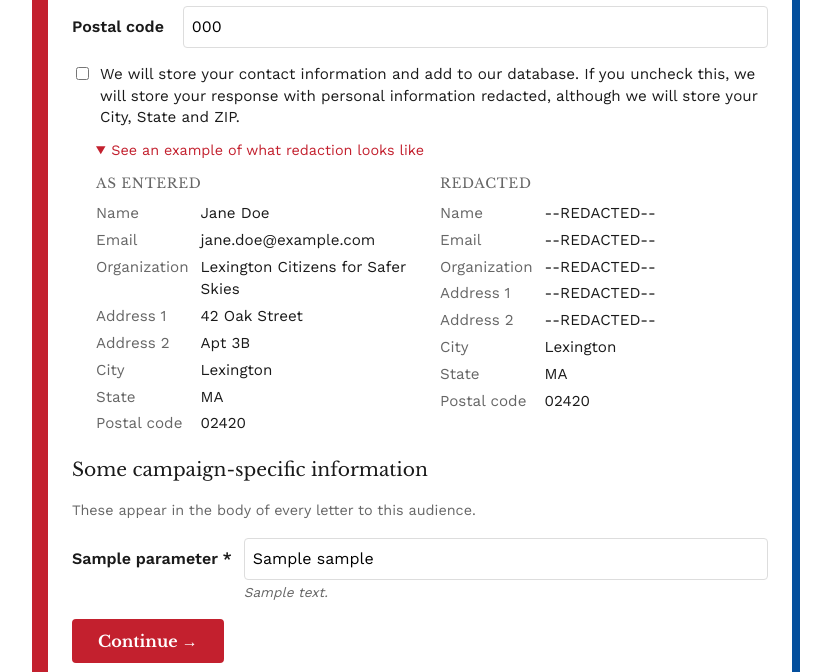
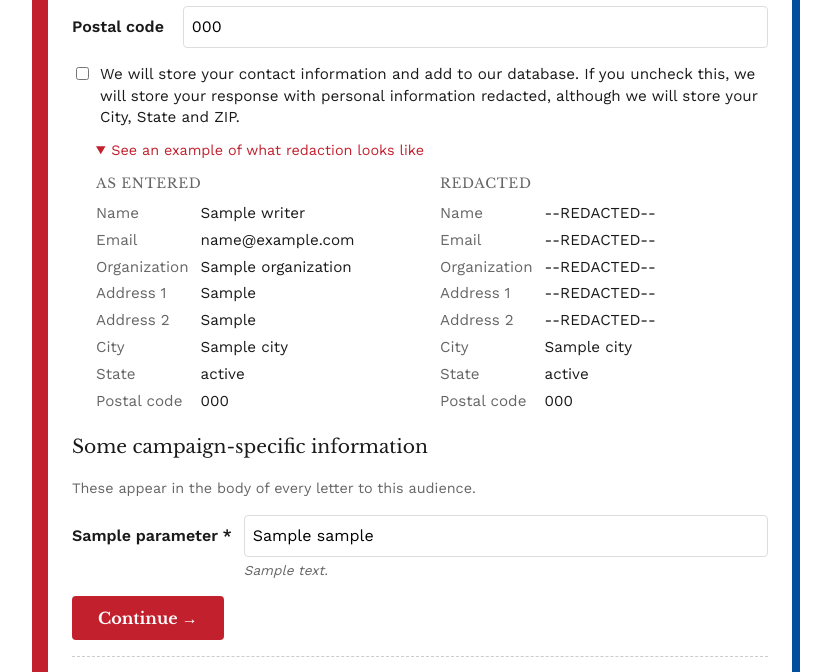
Before and after one commit to dprodger/lexington_alarm, a Flask app: template campaign_tooling/app/templates/public/target_action.html in a window 1280 px wide, after a click on "See an example of what redaction looks like". Shown: the part 1680-2352 px from the top of the page, without its empty margins (224-1055 px from the left). Run offline with Flask 3, Linux system fonts and the light colour scheme; tables that the repository leaves empty hold one stand-in row (values such as "Sample post"); the template is opened without the code that fills it: values that come from a table or form of the project are taken from there, most other values are stand-ins (such as "Sample title", 1, 10 or a date in 2020).

Commit message:
Mirror live writer-form values into the redaction demo
Each demo <dd> reads its matching input on toggle and on every input
event; empty fields fall back to the placeholder example so the demo is
always populated. The dev test-fill helper now dispatches input events
so the demo updates when test data is poured in.

Co-Authored-By: Claude Opus 4.7 (1M context) <noreply@anthropic.com>

```diff
--- a/campaign_tooling/app/templates/public/target_action.html
+++ b/campaign_tooling/app/templates/public/target_action.html
@@ -84,14 +84,22 @@
         <div>
           <h4>As entered</h4>
           <dl class="details-readonly">
-            <dt>Name</dt><dd>Jane Doe</dd>
-            <dt>Email</dt><dd>jane.doe@example.com</dd>
-            <dt>Organization</dt><dd>Lexington Citizens for Safer Skies</dd>
-            <dt>Address 1</dt><dd>42 Oak Street</dd>
-            <dt>Address 2</dt><dd>Apt 3B</dd>
-            <dt>City</dt><dd>Lexington</dd>
-            <dt>State</dt><dd>MA</dd>
-            <dt>Postal code</dt><dd>02420</dd>
+            <dt>Name</dt>
+            <dd data-demo-field="name" data-demo-fallback="Jane Doe">Jane Doe</dd>
+            <dt>Email</dt>
+            <dd data-demo-field="email" data-demo-fallback="jane.doe@example.com">jane.doe@example.com</dd>
+            <dt>Organization</dt>
+            <dd data-demo-field="organization" data-demo-fallback="Lexington Citizens for Safer Skies">Lexington Citizens for Safer Skies</dd>
+            <dt>Address 1</dt>
+            <dd data-demo-field="street1" data-demo-fallback="42 Oak Street">42 Oak Street</dd>
+            <dt>Address 2</dt>
+            <dd data-demo-field="street2" data-demo-fallback="Apt 3B">Apt 3B</dd>
+            <dt>City</dt>
+            <dd data-demo-field="city" data-demo-fallback="Lexington">Lexington</dd>
+            <dt>State</dt>
+            <dd data-demo-field="state" data-demo-fallback="MA">MA</dd>
+            <dt>Postal code</dt>
+            <dd data-demo-field="postal_code" data-demo-fallback="02420">02420</dd>
           </dl>
         </div>
         <div>
@@ -102,9 +110,12 @@
             <dt>Organization</dt><dd>--REDACTED--</dd>
             <dt>Address 1</dt><dd>--REDACTED--</dd>
             <dt>Address 2</dt><dd>--REDACTED--</dd>
-            <dt>City</dt><dd>Lexington</dd>
-            <dt>State</dt><dd>MA</dd>
-            <dt>Postal code</dt><dd>02420</dd>
+            <dt>City</dt>
+            <dd data-demo-field="city" data-demo-fallback="Lexington">Lexington</dd>
+            <dt>State</dt>
+            <dd data-demo-field="state" data-demo-fallback="MA">MA</dd>
+            <dt>Postal code</dt>
+            <dd data-demo-field="postal_code" data-demo-fallback="02420">02420</dd>
           </dl>
         </div>
       </div>
@@ -169,12 +180,38 @@
     };
     for (const [name, value] of Object.entries(fields)) {
       const el = document.querySelector(`input[name="${name}"]`);
-      if (el) el.value = value;
+      if (el) {
+        el.value = value;
+        el.dispatchEvent(new Event("input", { bubbles: true }));
+      }
     }
     document.querySelectorAll('input[name^="p_"]').forEach(function (el) {
       el.value = "test_" + el.name.slice(2);
+      el.dispatchEvent(new Event("input", { bubbles: true }));
     });
   });
+</script>
+
+<script>
+  // Mirror live form values into the redaction demo. Each <dd> with
+  // data-demo-field reads the matching input; empty inputs fall back to the
+  // demo placeholder text so the example is always populated.
+  (function () {
+    const demo = document.querySelector(".consent-demo");
+    if (!demo) return;
+    const form = demo.closest("form");
+    if (!form) return;
+    function refresh() {
+      demo.querySelectorAll("[data-demo-field]").forEach(function (el) {
+        const input = form.querySelector('[name="' + el.dataset.demoField + '"]');
+        const v = input ? input.value.trim() : "";
+        el.textContent = v || el.dataset.demoFallback || "";
+      });
+    }
+    form.addEventListener("input", refresh);
+    demo.addEventListener("toggle", function () { if (demo.open) refresh(); });
+    refresh();
+  })();
 </script>
 
 {% if ready %}
```
